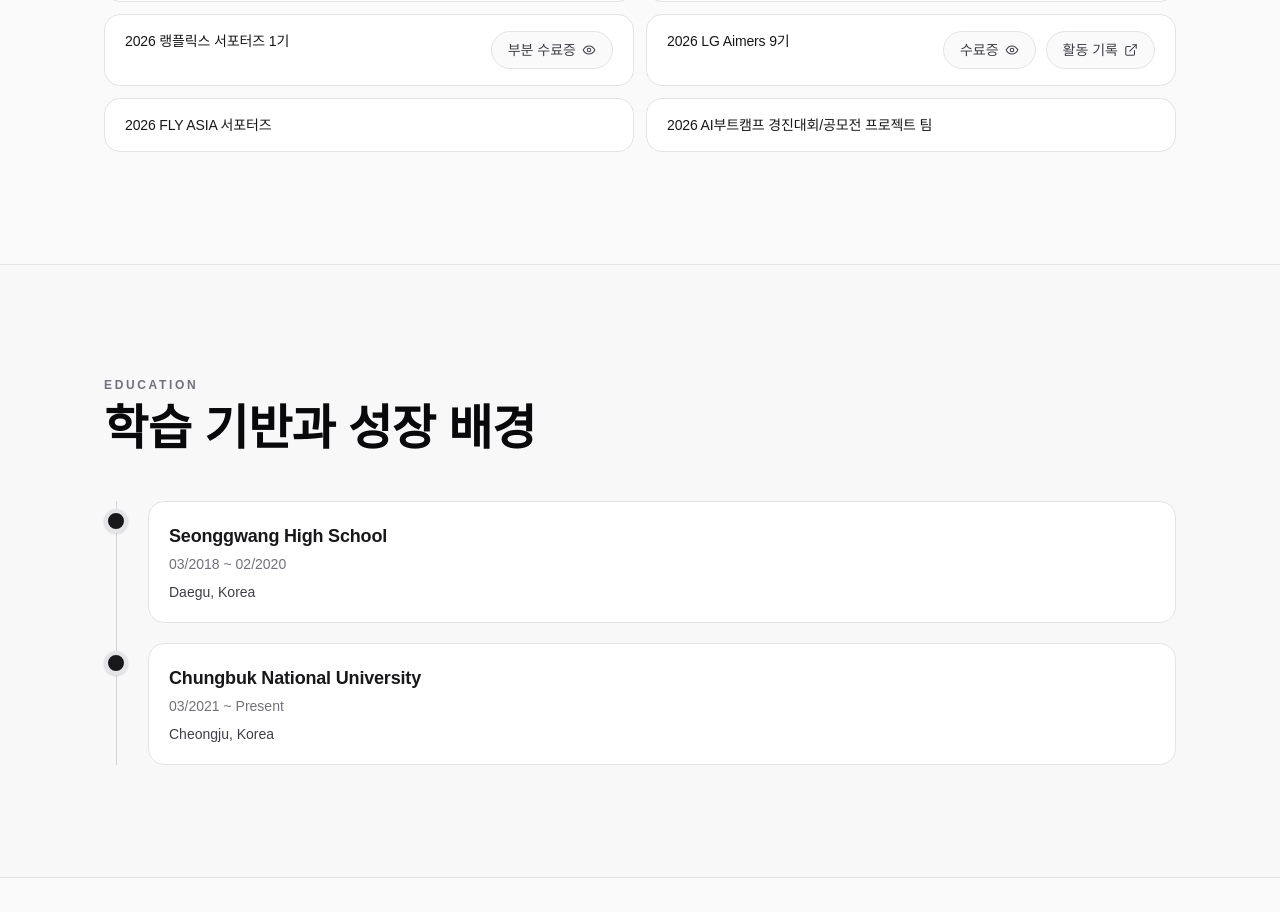
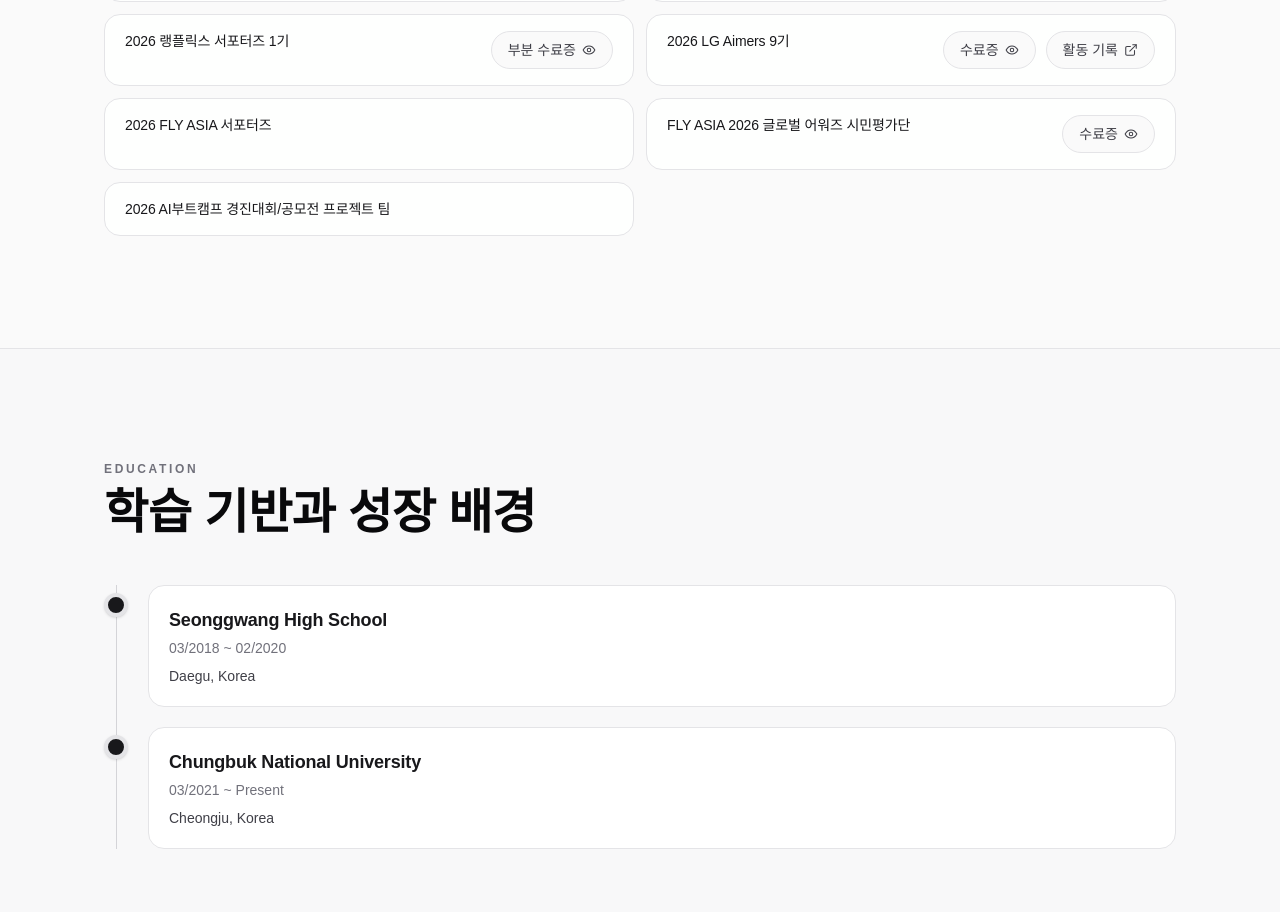
Before and after one commit to mk-isos/markus-portfolio, a Next.js app: page / in a window 1280 px wide. Shown: the part 5385-6297 px from the top of the page. Built offline with nearby package versions, Linux system fonts and the light colour scheme.

Commit message:
feat: add FLY ASIA citizen evaluator certificate

```diff
--- a/src/data/portfolio.ts
+++ b/src/data/portfolio.ts
@@ -881,6 +881,25 @@ export const activities: Activity[] = [
   },
   {
     title: text("2026 FLY ASIA 서포터즈", "2026 FLY ASIA Supporters"),
+  },
+  {
+    title: text(
+      "FLY ASIA 2026 글로벌 어워즈 시민평가단",
+      "FLY ASIA 2026 Global Awards Citizen Evaluator",
+    ),
+    evidenceItems: [
+      {
+        type: "image",
+        label: text("수료증", "Certificate"),
+        src: "/activities/fly-asia-2026-global-awards-citizen-evaluator-certificate.jpeg",
+        width: 396,
+        height: 563,
+        alt: text(
+          "FLY ASIA 2026 글로벌 어워즈 시민평가단 수료증",
+          "FLY ASIA 2026 Global Awards Citizen Evaluator certificate",
+        ),
+      },
+    ],
   },
   {
     title: text(
```
Also changed, not shown: public/activities/fly-asia-2026-global-awards-citizen-evaluator-certificate.jpeg (added).
